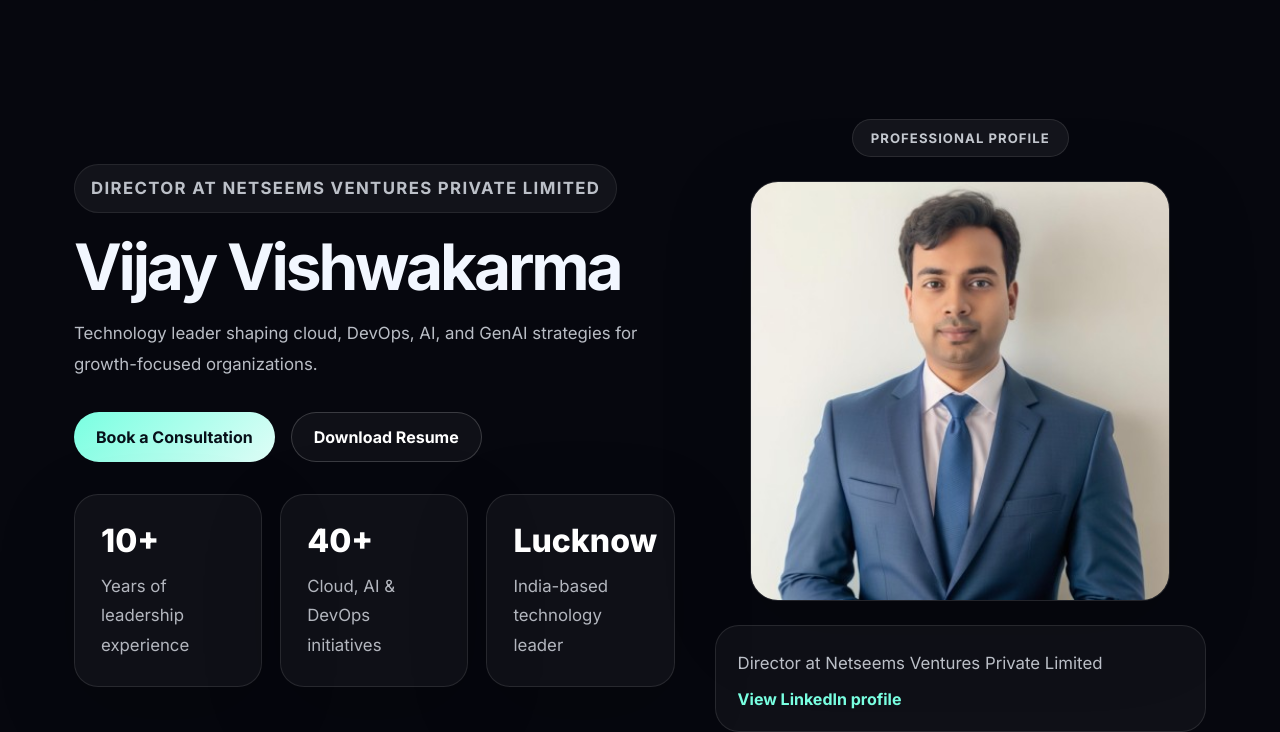
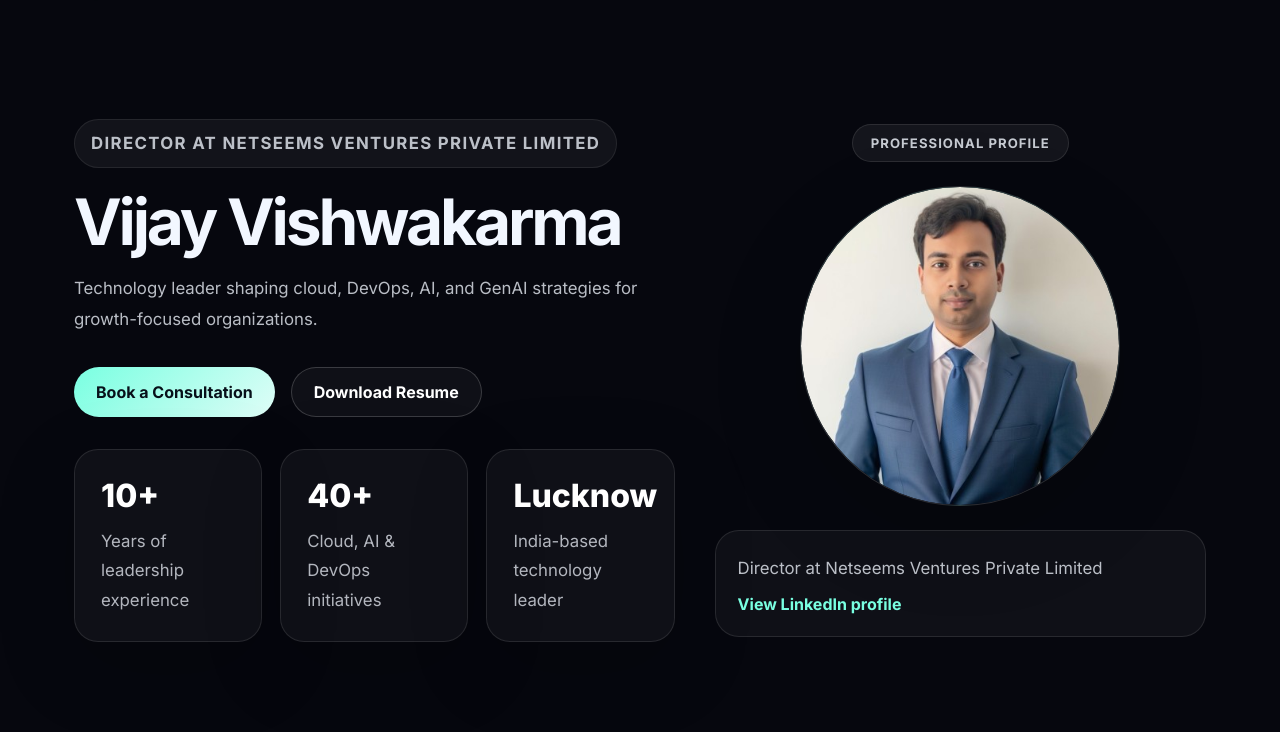
Before and after one commit to vijay108108/my-website, a plain HTML site: page index.html in a window 1280 px wide. Shown: the part 86-818 px from the top of the page. Drawn offline with Linux system fonts and the light colour scheme.

Commit message:
Fixed profile image in hero section

```diff
--- a/index.html
+++ b/index.html
@@ -68,7 +68,9 @@
 
       <div class="hero__visual">
         <div class="hero__badge">Professional profile</div>
-        <img class="hero__photo" src="images/profile.jpg" alt="Vijay Vishwakarma profile photo">
+        <div class="hero__photo-ring">
+          <img class="hero__photo" src="images/profile.jpg" alt="Vijay Vishwakarma profile photo">
+        </div>
         <div class="hero__info">
           <p>Director at Netseems Ventures Private Limited</p>
           <a href="https://www.linkedin.com/in/vijay-vishwakarma-ab293b12b/" target="_blank" rel="noopener">View LinkedIn profile</a>
@@ -208,6 +210,13 @@
             <p>Built secure AWS and Azure environments with automation and monitoring for enterprise clients.</p>
           </div>
         </div>
+        <div class="timeline__item">
+          <span>2016 - 2018</span>
+          <div>
+            <h3>Cloud Solutions Architect</h3>
+            <p>Designed hybrid cloud platforms and led migration planning for performance and cost optimization.</p>
+          </div>
+        </div>
       </div>
     </section>
 
--- a/style.css
+++ b/style.css
@@ -180,6 +180,26 @@ main {
   display: grid;
   gap: 24px;
   justify-items: center;
+  align-items: start;
+}
+
+.hero__photo-ring {
+  width: min(320px, 100%);
+  aspect-ratio: 1 / 1;
+  border-radius: 50%;
+  overflow: hidden;
+  border: 1px solid rgba(255, 255, 255, 0.12);
+  background: linear-gradient(180deg, rgba(121, 255, 225, 0.12), rgba(255, 255, 255, 0.03));
+  box-shadow: 0 28px 90px rgba(0, 0, 0, 0.18);
+}
+
+.hero__photo {
+  width: 100%;
+  height: 100%;
+  object-fit: cover;
+  object-position: center;
+  display: block;
+  border-radius: 50%;
 }
 
 .hero__badge {
@@ -195,16 +215,6 @@ main {
   font-weight: 700;
   text-transform: uppercase;
   letter-spacing: 0.08em;
-}
-
-.hero__photo {
-  width: 100%;
-  max-width: 420px;
-  aspect-ratio: 1 / 1;
-  border-radius: 28px;
-  object-fit: cover;
-  border: 1px solid rgba(255, 255, 255, 0.12);
-  box-shadow: 0 24px 90px rgba(0, 0, 0, 0.18);
 }
 
 .hero__info {
```
